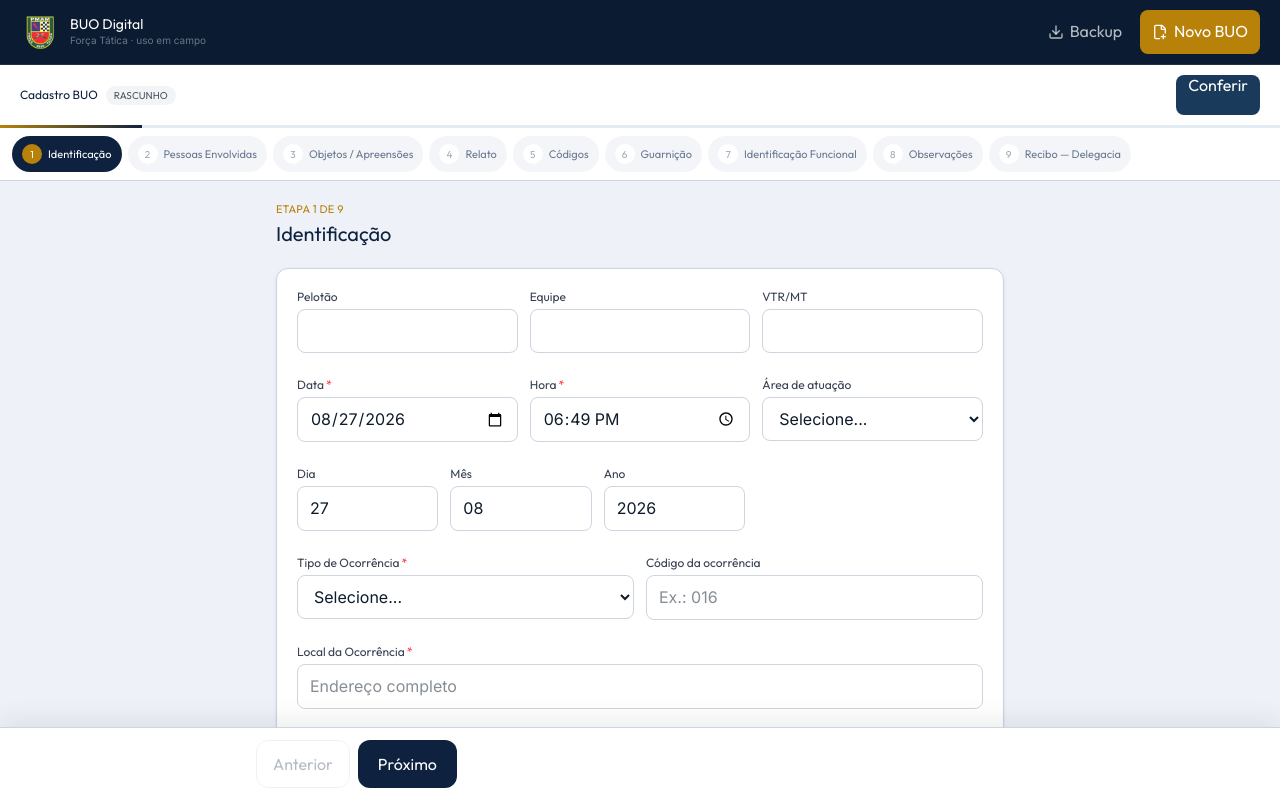
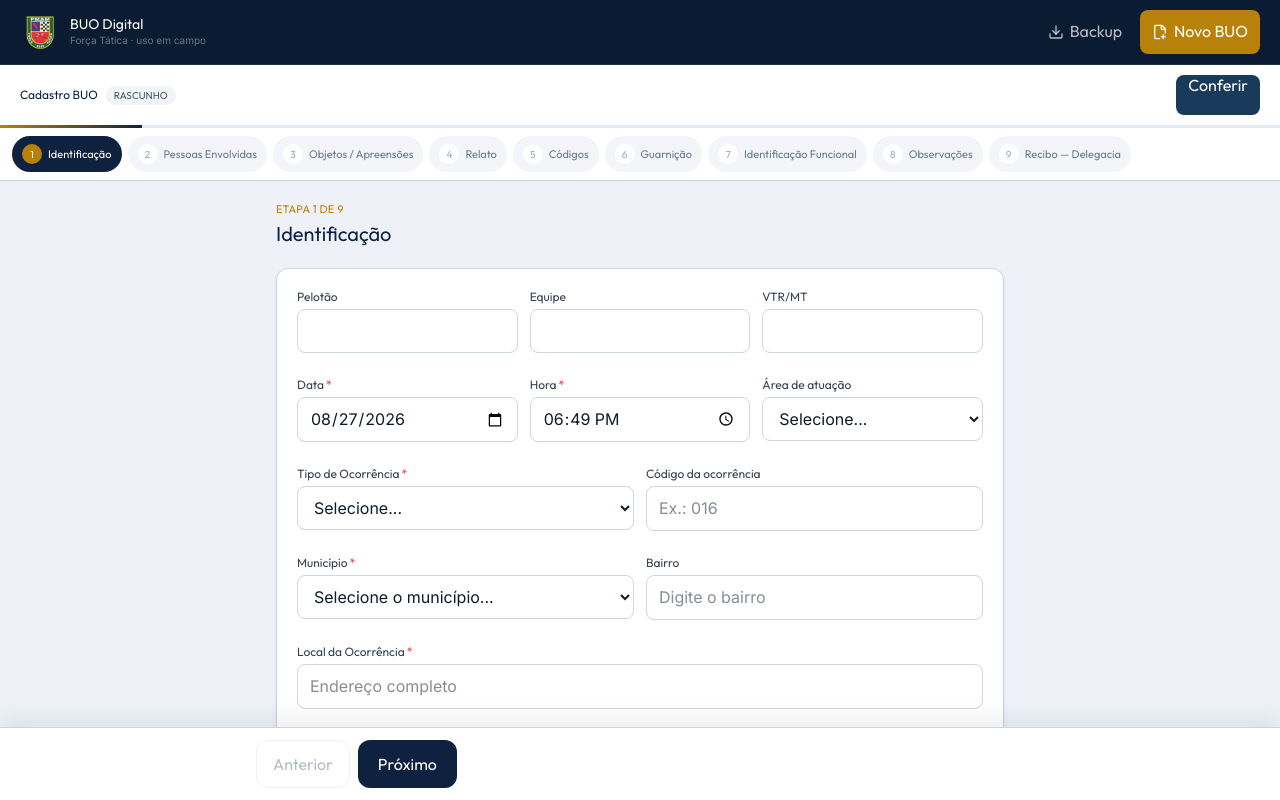
Before and after one commit to AdemarJr/Sistema-Digital---BUO, a React (Vite) app: page / in a window 1280 px wide. Built offline with nearby package versions, Linux system fonts and the light colour scheme.

Commit message:
Ajuste no cadastro data e municipios

```diff
--- /dev/null
+++ b/src/data/municipiosAmazonas.ts
@@ -0,0 +1,65 @@
+/** Municípios do estado do Amazonas (62) */
+export const MUNICIPIOS_AMAZONAS = [
+  'Alvarães',
+  'Amaturá',
+  'Anamã',
+  'Anori',
+  'Apuí',
+  'Atalaia do Norte',
+  'Autazes',
+  'Barcelos',
+  'Barreirinha',
+  'Benjamin Constant',
+  'Beruri',
+  'Boa Vista do Ramos',
+  'Boca do Acre',
+  'Borba',
+  'Caapiranga',
+  'Canutama',
+  'Carauari',
+  'Careiro',
+  'Careiro da Várzea',
+  'Coari',
+  'Codajás',
+  'Eirunepé',
+  'Envira',
+  'Fonte Boa',
+  'Guajará',
+  'Humaitá',
+  'Ipixuna',
+  'Iranduba',
+  'Itacoatiara',
+  'Itamarati',
+  'Itapiranga',
+  'Japurá',
+  'Juruá',
+  'Jutaí',
+  'Lábrea',
+  'Manacapuru',
+  'Manaquiri',
+  'Manaus',
+  'Manicoré',
+  'Maraã',
+  'Maués',
+  'Nhamundá',
+  'Nova Olinda do Norte',
+  'Novo Airão',
+  'Novo Aripuanã',
+  'Parintins',
+  'Pauini',
+  'Presidente Figueiredo',
+  'Rio Preto da Eva',
+  'Santa Isabel do Rio Negro',
+  'Santo Antônio do Içá',
+  'São Gabriel da Cachoeira',
+  'São Paulo de Olivença',
+  'São Sebastião do Uatumã',
+  'Silves',
+  'Tabatinga',
+  'Tapauá',
+  'Tefé',
+  'Tonantins',
+  'Uarini',
+  'Urucará',
+  'Urucurituba',
+] as const;
--- a/src/pdf/BUOPDFTemplate.tsx
+++ b/src/pdf/BUOPDFTemplate.tsx
@@ -161,6 +161,10 @@ export default function BUOPDFTemplate({ buo, logos }: Props) {
                 value={buo.codigoOcorrencia || buo.codigosOcorrencia.join(", ")}
               />
               <Field label="Nº REGISTRO CIOPS" value={buo.registroCiops} />
+            </div>
+            <div className="buo-meta buo-meta--2" style={{ marginTop: 4 }}>
+              <Field label="MUNICÍPIO" value={buo.municipio} />
+              <Field label="BAIRRO" value={buo.bairro} />
             </div>
             <div className="buo-meta buo-meta--local" style={{ marginTop: 4 }}>
               <Field label="LOCAL DA OCORRÊNCIA" value={buo.localOcorrencia} wide />
--- a/src/services/localStorageService.ts
+++ b/src/services/localStorageService.ts
@@ -126,6 +126,8 @@ export function createBUO(): BUO {
     tipoOcorrencia: "",
     codigoOcorrencia: "",
     localOcorrencia: "",
+    municipio: "",
+    bairro: "",
     zona: "",
     pelotao: "",
     equipe: "",
--- a/src/types/buo.ts
+++ b/src/types/buo.ts
@@ -67,6 +67,8 @@ export interface BUO {
   tipoOcorrencia: string;
   codigoOcorrencia: string;
   localOcorrencia: string;
+  municipio: string;
+  bairro: string;
   zona: string;
   pelotao: string;
   equipe: string;
--- a/src/utils/validation.ts
+++ b/src/utils/validation.ts
@@ -5,6 +5,7 @@ export function validateBUO(buo: BUO): string[] {
   if (!buo.data) errors.push("Data da ocorrência");
   if (!buo.hora) errors.push("Hora da ocorrência");
   if (!buo.tipoOcorrencia) errors.push("Tipo de ocorrência");
+  if (!buo.municipio?.trim()) errors.push("Município");
   if (!buo.localOcorrencia?.trim()) errors.push("Local da ocorrência");
   if (!buo.relato?.trim()) errors.push("Relato da ocorrência");
   if (!buo.policial?.nome?.trim()) errors.push("Nome do policial responsável");
--- a/src/views/BUOForm.tsx
+++ b/src/views/BUOForm.tsx
@@ -8,9 +8,9 @@ import {
   isTipoEntorpecente,
 } from '../data/entorpecentes';
 import { DESTINOS_DIP } from '../data/destinosDip';
+import { MUNICIPIOS_AMAZONAS } from '../data/municipiosAmazonas';
 import Modal from '../components/Modal';
 import { newPessoa, newObjeto, newIntegrante } from '../hooks/useBuoStore';
-import { splitDateParts } from '../utils/date';
 
 interface Props {
   buo: BUO;
@@ -99,14 +99,6 @@ function Toggle({ label, checked, onChange }: { label: string; checked: boolean;
 
 // ─── Step 1: Identificação ────────────────────────────────────────────────────
 function StepIdentificacao({ buo, onChange }: { buo: BUO; onChange: (b: Partial<BUO>) => void }) {
-  const parts = splitDateParts(buo.data);
-
-  const setDateFromParts = (dia: string, mes: string, ano: string) => {
-    if (dia.length === 2 && mes.length === 2 && ano.length === 4) {
-      onChange({ data: `${ano}-${mes}-${dia}` });
-    }
-  };
-
   return (
     <div className="space-y-6">
       <div className="grid grid-cols-2 sm:grid-cols-3 gap-3">
@@ -124,36 +116,32 @@ function StepIdentificacao({ buo, onChange }: { buo: BUO; onChange: (b: Partial<
         </Select>
       </div>
 
-      <div className="grid grid-cols-3 gap-3 max-w-md">
-        <Input
-          label="Dia"
-          value={parts.dia}
-          maxLength={2}
-          onChange={e => setDateFromParts(e.target.value.replace(/\D/g, '').slice(0, 2), parts.mes, parts.ano)}
-          placeholder="DD"
-        />
-        <Input
-          label="Mês"
-          value={parts.mes}
-          maxLength={2}
-          onChange={e => setDateFromParts(parts.dia, e.target.value.replace(/\D/g, '').slice(0, 2), parts.ano)}
-          placeholder="MM"
-        />
-        <Input
-          label="Ano"
-          value={parts.ano}
-          maxLength={4}
-          onChange={e => setDateFromParts(parts.dia, parts.mes, e.target.value.replace(/\D/g, '').slice(0, 4))}
-          placeholder="AAAA"
-        />
-      </div>
-
       <div className="grid grid-cols-1 sm:grid-cols-2 gap-3">
         <Select label="Tipo de Ocorrência" required value={buo.tipoOcorrencia} onChange={e => onChange({ tipoOcorrencia: e.target.value })}>
           <option value="">Selecione...</option>
           {TIPOS_OCORRENCIA.map(t => <option key={t}>{t}</option>)}
         </Select>
         <Input label="Código da ocorrência" value={buo.codigoOcorrencia} onChange={e => onChange({ codigoOcorrencia: e.target.value })} placeholder="Ex.: 016" />
+      </div>
+
+      <div className="grid grid-cols-1 sm:grid-cols-2 gap-3">
+        <Select
+          label="Município"
+          required
+          value={buo.municipio ?? ''}
+          onChange={e => onChange({ municipio: e.target.value })}
+        >
+          <option value="">Selecione o município...</option>
+          {MUNICIPIOS_AMAZONAS.map(m => (
+            <option key={m} value={m}>{m}</option>
+          ))}
+        </Select>
+        <Input
+          label="Bairro"
+          value={buo.bairro ?? ''}
+          onChange={e => onChange({ bairro: e.target.value })}
+          placeholder="Digite o bairro"
+        />
       </div>
 
       <Input label="Local da Ocorrência" required value={buo.localOcorrencia} onChange={e => onChange({ localOcorrencia: e.target.value })} placeholder="Endereço completo" />
@@ -810,6 +798,7 @@ export default function BUOForm({ buo: initialBuo, onSave, onFinalize, onPreview
     if (!buo.data) errors.push('Data da ocorrência');
     if (!buo.hora) errors.push('Hora da ocorrência');
     if (!buo.tipoOcorrencia) errors.push('Tipo de ocorrência');
+    if (!buo.municipio?.trim()) errors.push('Município');
     if (!buo.localOcorrencia) errors.push('Local da ocorrência');
     if (!buo.relato.trim()) errors.push('Relato da ocorrência');
     if (!buo.policial.nome) errors.push('Nome do policial responsável');
--- a/src/views/BUOPreview.tsx
+++ b/src/views/BUOPreview.tsx
@@ -113,6 +113,8 @@ export default function BUOPreview({ buo, onEdit, onFinalize, onGeneratePdf, onB
           <Field label="Data" value={formatDate(buo.data)} />
           <Field label="Hora" value={buo.hora} />
           <Field label="Área de atuação" value={buo.zona} />
+          <Field label="Município" value={buo.municipio} />
+          <Field label="Bairro" value={buo.bairro} />
           <Field label="Tipo de Ocorrência" value={buo.tipoOcorrencia} />
           <Field label="Local" value={buo.localOcorrencia} />
           <Field label="Nº CIOPS" value={buo.registroCiops} />
```
